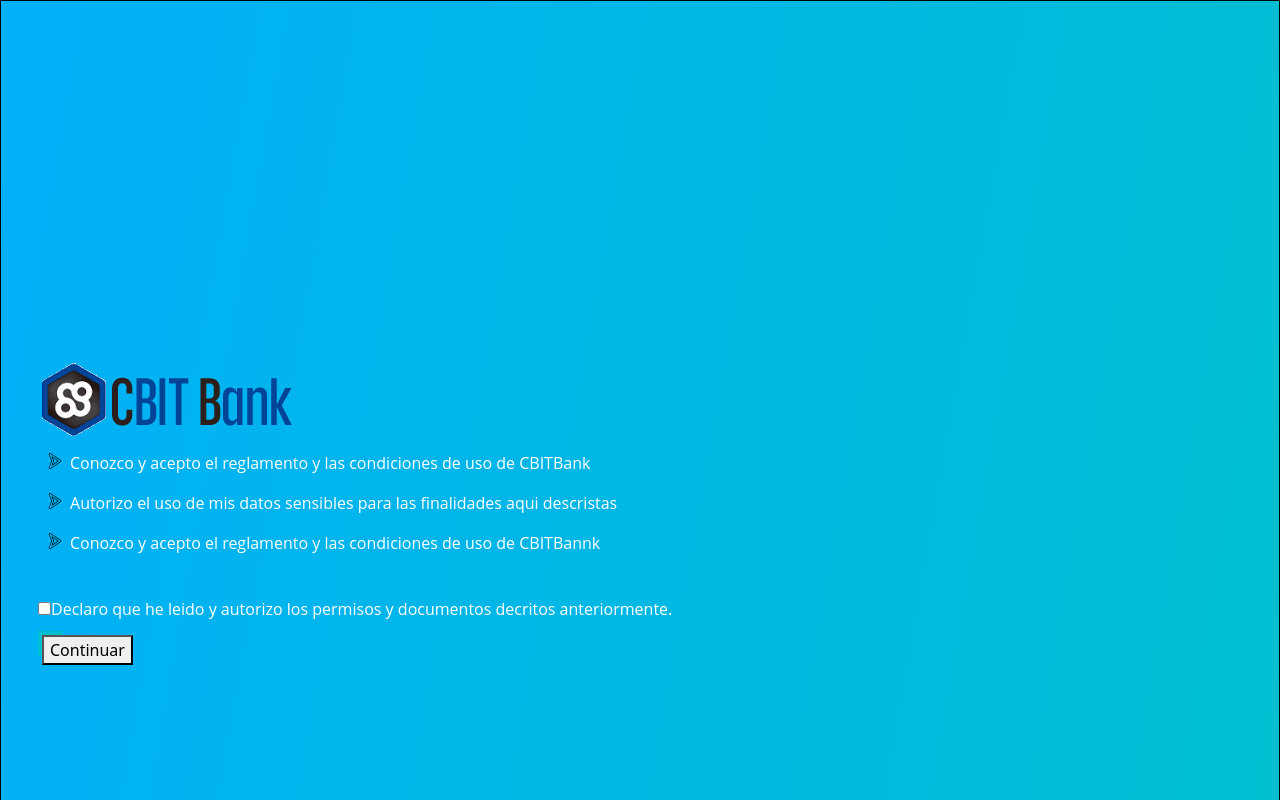
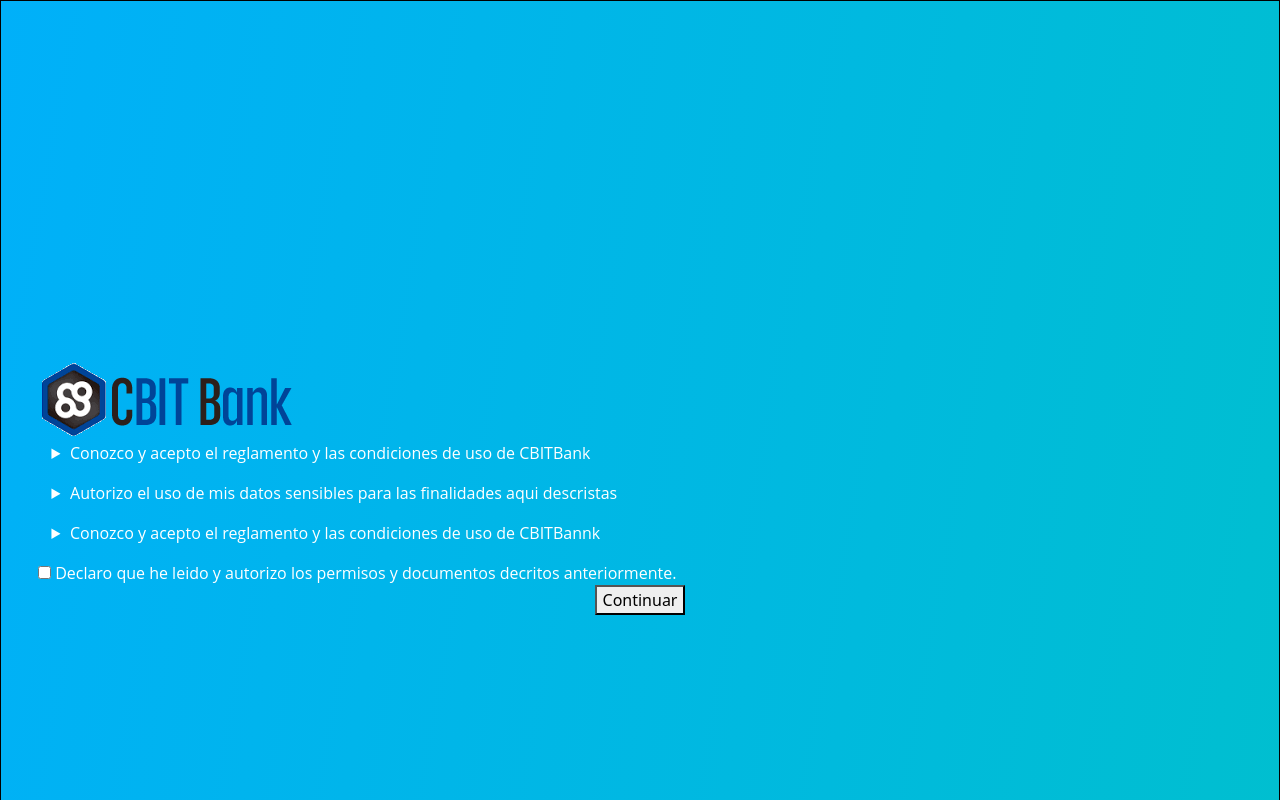
Before and after one commit to Andprez/AngularOpenBanking, an Angular app: page /acepterminos in a window 1280 px wide. Shown: the top 800 px of the page. Built offline with nearby package versions, Linux system fonts and the light colour scheme.

Commit message:
detalles de forma, cambio de algunos nombres de etiquetas, ok

```diff
--- a/src/app/app.module.ts
+++ b/src/app/app.module.ts
@@ -5,7 +5,6 @@ import { AppRoutingModule } from './app-routing.module';
 import { AppComponent } from './app.component';
 import { terminosycondisionesinicioComponent } from './components/terminosycondisionesinicio/terminosycondisionesinicio.component';
 import { AceptacionTerminosYCondComponent } from './components/aceptacionterminosycond/aceptacionterminosycond.component';
-import { LogoCbitComponent } from './components/header/logo-cbit/logo-cbit.component';
 
 @NgModule({
   declarations: [
--- a/src/app/components/aceptacionterminosycond/aceptacionterminosycond.component.css
+++ b/src/app/components/aceptacionterminosycond/aceptacionterminosycond.component.css
@@ -1,8 +1,4 @@
 .app-aceptacionterminosycond {
-    display: flex;
-    flex-direction: column;
-    justify-content: flex-start;
-    align-items: flex-start;
     padding: 360px 37px;
     gap: 10px;
     background: linear-gradient(100deg, #00B0F9, #00BFCF);
@@ -10,11 +6,12 @@
     border: 1px solid #000000
   }
   .list{
-    list-style-image: url("../../../assets/misc/flecha.png");
+    /*list-style-image: url("../../../assets/misc/flecha.png");*/
+    list-style-type: disclosure-closed;
     list-style-position: outside;
-    align-items: center;
+    color: #ffffff;
   }
-  .aceptarTeminos{
+  .tx-aceptar-terms{
     color: #ffffff;
   }
   .tittle-cbit{
@@ -55,12 +52,7 @@
     line-height: auto;
     color: #ffffff;
   }
-  .rectangle-3-1 {
-    height: 25px;
-    width: 25px;
-    background-color: #0751b3;
-    border: 4px solid #00bfcf;
-  }
+
   .rectangle-5 {
     border-radius: 10px;
     height: 58px;
@@ -76,7 +68,7 @@
     line-height: auto;
     color: rgba(109, 100, 100, 0.4699999988079071);
   }
-  .aceptarTeminos{
+  .tx-aceptar-terms{
     margin-right: 10px;
     text-align: left;
     vertical-align: top;
@@ -85,3 +77,8 @@
     line-height: auto;
     color: #ffffff;
   }
+  .button-row{
+    justify-content: center;
+    align-items: center;
+    display:flex;
+  }
--- a/src/app/components/aceptacionterminosycond/aceptacionterminosycond.component.html
+++ b/src/app/components/aceptacionterminosycond/aceptacionterminosycond.component.html
@@ -7,16 +7,11 @@
     <li><p class="text-8">Autorizo el uso de mis datos sensibles para las finalidades aqui descristas</p></li>
     <li><p class="text-9">Conozco y acepto el reglamento y las condiciones de uso de CBITBannk</p></li>
   </ul>
-    <section>
-      <label class="aceptarTeminos">
-        <input type="checkbox" name="switch" id="switch">Declaro que he leido y autorizo los permisos y documentos decritos anteriormente.
+  <label class="tx-aceptar-terms">
+    <input type="checkbox" name="switch" id="switch">
+    Declaro que he leido y autorizo los permisos y documentos decritos anteriormente.
   </label>
-    </section>
-      <div class="rectangle-3-1">
-        <section>
   <div class="button-row">
     <button mat-raised-button color="primary">Continuar</button>
   </div>
-        </section>
 </div>
-</div>
--- a/src/app/components/header/logo-cbit/logo-cbit.component.html
+++ b/src/app/components/header/logo-cbit/logo-cbit.component.html
@@ -1,7 +1,9 @@
 <p>
     <mat-toolbar-row>
         <span>
-            <img src="https://periferiaitgroup-my.sharepoint.com/personal/cesarbaez_cbit-online_com/Documents/OpenBanking/Demo/Imagenes/cbitbank.fw.png" alt="logo cbit bank">
+            <div class="tittle-cbit">
+                <img src="../../../assets/cbitbank.fw.png" alt="Logo Cbitbank">
+            </div>
         </span>
     </mat-toolbar-row>
 </p>
```
Also changed, not shown: src/app/components/aceptacionterminosycond/aceptacionterminosycond.component.ts (+2 -5 lines). Lines whose indentation alone changed are shown as unchanged.
